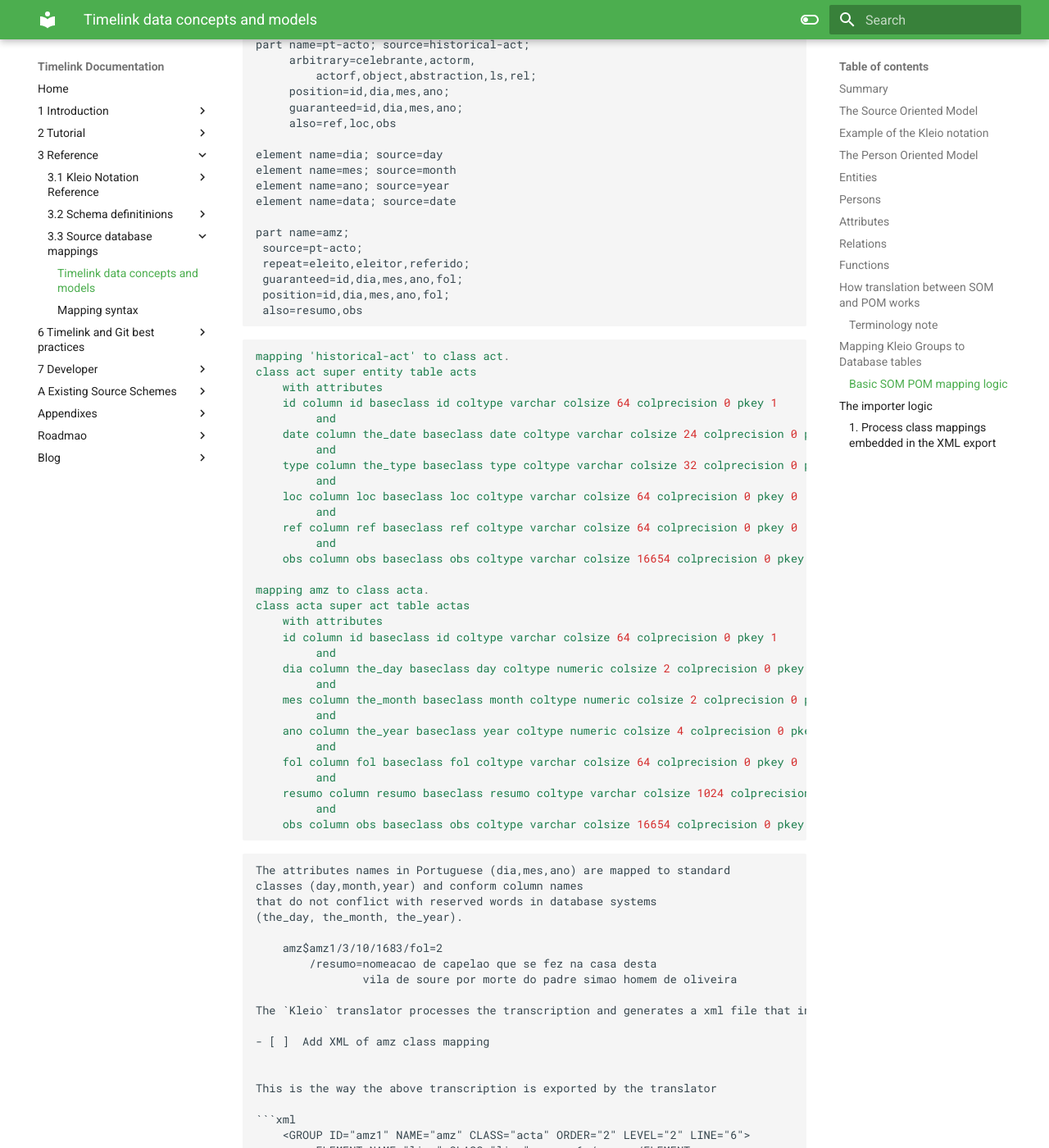
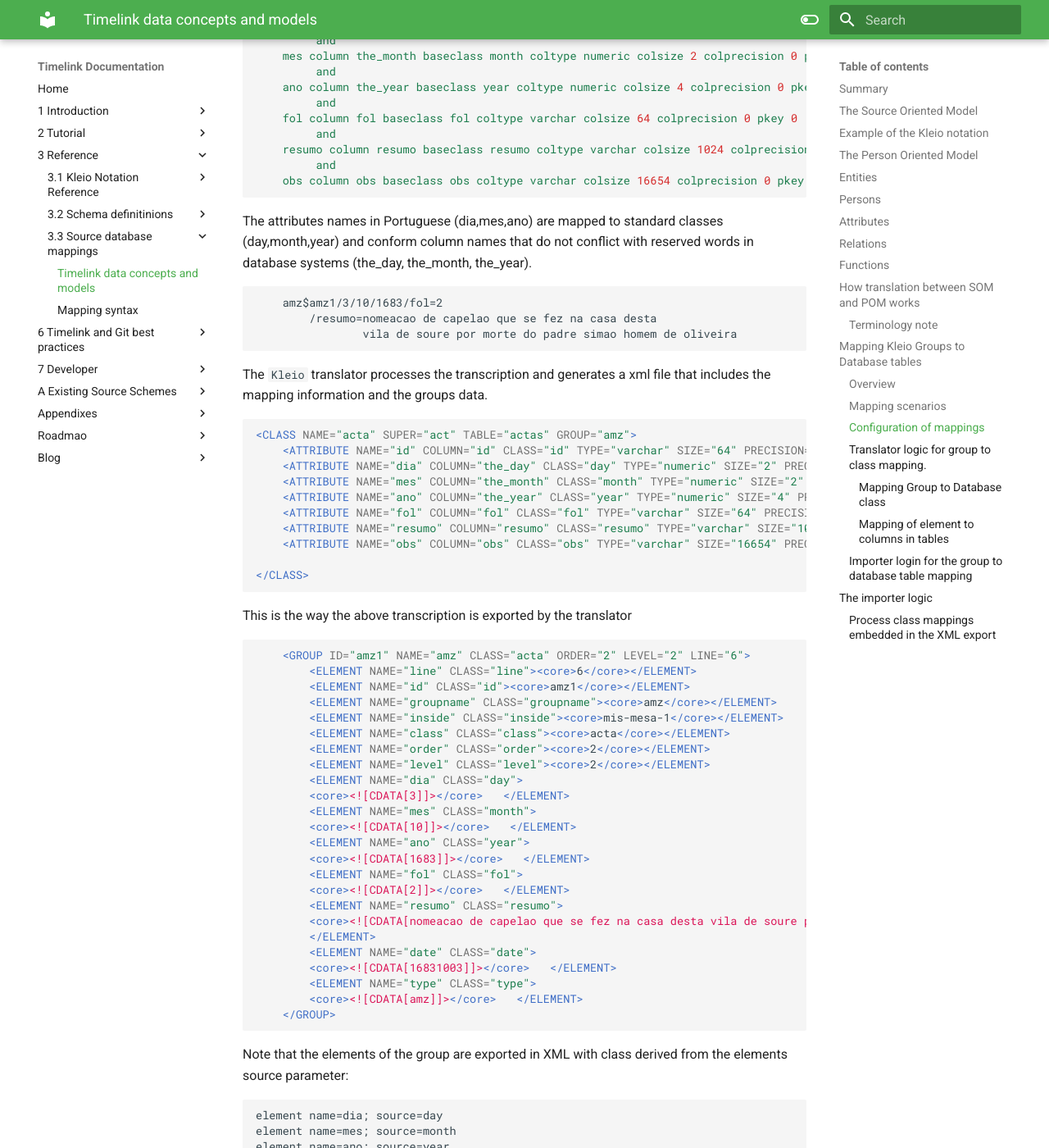
Before and after one commit to time-link/timelink-docs, an MkDocs documentation site: the page built from docs/3_Reference/3.3_Source_database_mappings/How Source-Database mappings work.md, in a window 1280 px wide and 1400 px high, scrolled down 9695 px. Shown: the whole window at 82% size. Built offline with MkDocs 1.6.1 and Material for MkDocs 9.7.7, drawn with Linux system fonts in a browser that asks for light colours; some of the changed text lies outside the part shown.

Commit message:
vault backup: 2025-03-31 16:33:57

````diff
--- a/docs/3_Reference/3.3_Source_database_mappings/How Source-Database mappings work.md
+++ b/docs/3_Reference/3.3_Source_database_mappings/How Source-Database mappings work.md
@@ -231,6 +231,7 @@
 
 ## Mapping Kleio Groups to Database tables
 
+### Overview
 
 The correspondence between the Kleio groups, elements and aspects, on one side,
 and tables and columns in a relational database is defined by conventions and
@@ -251,6 +252,8 @@
 to provide Timelink with mapping information between the terminology used in the
 source and the core groups and elements.
 
+### Mapping scenarios
+
 The mapping configuration process addresses several scenarios of different complexity:
 
 1. Define new  names for the base groups so that the vocabulary of the transcription is closer to the original source
@@ -267,31 +270,7 @@
     -   e.g. the element `sex` can be inferred if groups such as `father`
         and `mother` are used instead of `person`
 
-### Basic SOM POM mapping logic
-
-1. Each group must correspond to a database entity type.
-2. Each database entity type is stored in a hierarchical table structure , with the Class Entity associated to table "entities" at the top.
-3. Each database entity type has associated a PomSomMapper class.
-4. The PomSomMapper class stores the definitiond the database structure as follows:
-	1. The name of the entity class
-	2. The name of the super class
-	3. The name of the associated table
-	4. A set of column definitions. Each column definition contains:
-		1. Generic name of the column/attribute/element
-		2. The column name in the database
-		3. The class of the column in the Kleio SOM model
-		4. The specific of the data type of column (type, size, precision)
-		5. If the column is a primary key.
-5. The information necessary to instantiate a PomSomMapper is part of the export file. It is not needed for built in models, but is used to generate tables and Python ORM classes during import.
-
-The correspondence between group and database entities is imported
-1. The PomSomMapper also keeps track of the correspondence between groups and database classes.
-	1. This correspondence is part of the import file: each group in the import file contains the name of the  class it is associated with.
-	2. Also, each element of the group contain the baseclass it corresponds to.
-	3. It is common for multiple groups to map to the same class, and that different elements names are used to record the information of columns with the same name.
-	4. This will not generate different PomSomMappers, but the PomSomMapper associated with each class keeps track of the groups associated with its class, and also of the mapping of group elements to database columns.
-
-
+### Configuration of mappings
 
 Currently three types of configuration files are used to provide this information:
 
@@ -328,7 +307,7 @@
 
 The statement:
 
-    mapping person to class person
+    mapping person to class person.
 
 means that the Kleio group `person` will be stored in the database as an
 entity of class `person`.
@@ -409,6 +387,7 @@
     obs column obs baseclass obs coltype varchar colsize 16654 colprecision 0 pkey 0 .
 
 mapping amz to class acta.
+
 class acta super act table actas
     with attributes
     id column id baseclass id coltype varchar colsize 64 colprecision 0 pkey 1
@@ -426,19 +405,31 @@
 	obs column obs baseclass obs coltype varchar colsize 16654 colprecision 0 pkey 0 .
 ```
 
-```
+
 The attributes names in Portuguese (dia,mes,ano) are mapped to standard
 classes (day,month,year) and conform column names
 that do not conflict with reserved words in database systems
 (the_day, the_month, the_year).
-
+```
     amz$amz1/3/10/1683/fol=2
         /resumo=nomeacao de capelao que se fez na casa desta
                 vila de soure por morte do padre simao homem de oliveira
 
+```
 The `Kleio` translator processes the transcription and generates a xml file that includes the mapping information and the groups data.
 
-- [ ]  Add XML of amz class mapping
+```xml
+<CLASS NAME="acta" SUPER="act" TABLE="actas" GROUP="amz">
+	<ATTRIBUTE NAME="id" COLUMN="id" CLASS="id" TYPE="varchar" SIZE="64" PRECISION="0" PKEY="1" ></ATTRIBUTE>
+	<ATTRIBUTE NAME="dia" COLUMN="the_day" CLASS="day" TYPE="numeric" SIZE="2" PRECISION="0" PKEY="0" ></ATTRIBUTE>
+	<ATTRIBUTE NAME="mes" COLUMN="the_month" CLASS="month" TYPE="numeric" SIZE="2" PRECISION="0" PKEY="0" ></ATTRIBUTE>
+	<ATTRIBUTE NAME="ano" COLUMN="the_year" CLASS="year" TYPE="numeric" SIZE="4" PRECISION="0" PKEY="0" ></ATTRIBUTE>
+	<ATTRIBUTE NAME="fol" COLUMN="fol" CLASS="fol" TYPE="varchar" SIZE="64" PRECISION="0" PKEY="0" ></ATTRIBUTE>
+	<ATTRIBUTE NAME="resumo" COLUMN="resumo" CLASS="resumo" TYPE="varchar" SIZE="1024" PRECISION="0" PKEY="0" ></ATTRIBUTE>
+	<ATTRIBUTE NAME="obs" COLUMN="obs" CLASS="obs" TYPE="varchar" SIZE="16654" PRECISION="0" PKEY="0" ></ATTRIBUTE>
+
+</CLASS>
+```
 
 
 This is the way the above transcription is exported by the translator
@@ -480,8 +471,6 @@
 Which generates the `CLASS` attribute in XML
 
 ```xml
-
-
 <ELEMENT NAME="dia" CLASS="day">
 	 <core><![CDATA[3]]></core>   </ELEMENT>
 <ELEMENT NAME="mes" CLASS="month">
@@ -489,6 +478,54 @@
 <ELEMENT NAME="ano" CLASS="year">
 
 ```
+### Translator logic for group to class mapping.
+
+####  Mapping Group to Database class
+
+The determination of the database class `a_class` associated with a group `a_group` is based on the following reasoning:
+
+1. In the mappings configuration there is a clause `mapping a_agroup to class a_class`
+2. if not there is a clause `mapping s_agroup to class a_class`  and `s_group` can be found in the `source` parameter of `a_group`, recursively.  In other words `a_group` descends from `s_group` .
+
+
+> [!NOTE] Mapping of Group to Class depends on local mappings and structure files
+> Since it is possible that different Kleio files are processed with specific structure files associated, and in the future also different mappings file, and since several Kleio files can feed a single database, it is possible that groups with the same name will map diferently to database tables.
+
+#### Mapping of element to columns in tables
+
+When processing an element of a group for export the Kleio translator determines the class of each element as follows:
+
+1. The class associated with the group  has an attribute with the same name as the element in the group: then the class of the element is obtained from the `baseclass` value of the class attribute.
+2. There element extends, through the parameter `source`, recursively, an element whose name appears as the name of an attribute in the class associated to the group of the element.
+3. The class associated with the group extends another class with has an attribute with the same name as the element.
+
+
+### Importer login for the group to database table mapping
+
+1. Each group must correspond to a database entity type.
+2. Each database entity type is stored in a hierarchical table structure , with the Class Entity associated to table "entities" at the top.
+3. Each database entity type has associated a PomSomMapper class.
+4. The PomSomMapper class stores the definitiond the database structure as follows:
+	1. The name of the entity class
+	2. The name of the super class
+	3. The name of the associated table
+	4. A set of column definitions. Each column definition contains:
+		1. Generic name of the column/attribute/element
+		2. The column name in the database
+		3. The class of the column in the Kleio SOM model
+		4. The specific of the data type of column (type, size, precision)
+		5. If the column is a primary key.
+5. The information necessary to instantiate a PomSomMapper is part of the export file. It is not needed for built in models, but is used to generate tables and Python ORM classes during import.
+
+The correspondence between group and database entities is imported
+1. The PomSomMapper also keeps track of the correspondence between groups and database classes.
+	1. This correspondence is part of the import file: each group in the import file contains the name of the  class it is associated with.
+	2. Also, each element of the group contain the baseclass it corresponds to.
+	3. It is common for multiple groups to map to the same class, and that different elements names are used to record the information of columns with the same name.
+	4. This will not generate different PomSomMappers, but the PomSomMapper associated with each class keeps track of the groups associated with its class, and also of the mapping of group elements to database columns.
+
+
+
 During import Timelink will determine the mapping information to be used
 for the incoming Kleio group, from the group XML information:
 
@@ -496,10 +533,29 @@
     <GROUP ID="amz1" NAME="amz" CLASS="acta" ORDER="2" LEVEL="2" LINE="6">
 ```
 
+
 It will then go through each of the attributes of database class `acta`
 and fetch the group element with CLASS equal to the attribute baseclass. The
 value of the element is used to set the corresponding column in the table
 `actas`.
+
+So from:
+
+
+```xml
+<GROUP ID="amz1" NAME="amz" CLASS="acta" ORDER="2" LEVEL="2" LINE="6">
+	<ELEMENT NAME="dia" CLASS="day">
+		 <core><![CDATA[3]]></core>   </ELEMENT>
+```
+
+and
+
+```xml
+<CLASS NAME="acta" SUPER="act" TABLE="actas" GROUP="amz">
+	<ATTRIBUTE NAME="dia" COLUMN="the_day" CLASS="day" TYPE="numeric" SIZE="2" PRECISION="0" PKEY="0" ></ATTRIBUTE>
+```
+
+The importer determines that the information of group element "dia" should be stored in column "the_day"
 
 Note that the mapping allows for the usage of a Kleio group with a evocative
 name "amz" while using a more generic table name `actas`.
@@ -510,21 +566,34 @@
 
 This import process is at the heart of the Timelink model of data management, and here we describe it in some detail.
 
-### 1. Process class mappings embedded in the XML export
+### Process class mappings embedded in the XML export
 
-The kleio translator embeds the mappings in the XML export
+The kleio translator embeds the class mappings in the XML export.
 
-- [ ]  XML example of class mapping
 
-With this information the importer is able to dynamically create new database tables as necessary. Note that the XML file also includes the class mappings of the built in models (entity, source, act, person, object, geo entity, attribute, relation), but these are ignored by the import process, which uses the most update versions of the mappings in the timelink-py package.
+```xml
+<CLASS NAME="acta" SUPER="act" TABLE="actas" GROUP="amz">
+	<ATTRIBUTE NAME="id" COLUMN="id" CLASS="id" TYPE="varchar" SIZE="64" PRECISION="0" PKEY="1" ></ATTRIBUTE>
+	<ATTRIBUTE NAME="dia" COLUMN="the_day" CLASS="day" TYPE="numeric" SIZE="2" PRECISION="0" PKEY="0" ></ATTRIBUTE>
+	<ATTRIBUTE NAME="mes" COLUMN="the_month" CLASS="month" TYPE="numeric" SIZE="2" PRECISION="0" PKEY="0" ></ATTRIBUTE>
+	<ATTRIBUTE NAME="ano" COLUMN="the_year" CLASS="year" TYPE="numeric" SIZE="4" PRECISION="0" PKEY="0" ></ATTRIBUTE>
+	<ATTRIBUTE NAME="fol" COLUMN="fol" CLASS="fol" TYPE="varchar" SIZE="64" PRECISION="0" PKEY="0" ></ATTRIBUTE>
+	<ATTRIBUTE NAME="resumo" COLUMN="resumo" CLASS="resumo" TYPE="varchar" SIZE="1024" PRECISION="0" PKEY="0" ></ATTRIBUTE>
+	<ATTRIBUTE NAME="obs" COLUMN="obs" CLASS="obs" TYPE="varchar" SIZE="16654" PRECISION="0" PKEY="0" ></ATTRIBUTE>
+
+</CLASS>
+```
+
+With this information the importer is able to dynamically create new database tables as necessary. Note that the XML file also includes the class mappings of the built in models (entity, source, act, person, object, geo entity, attribute, relation), but these are ignored by the import process, which uses the most updated versions of the mappings in the timelink-py package.
 
 When a CLASS section is detected in the XML file, if it refers to a builtin, it is ignored. If not, a new table is created along with a SQLAlchemy model for access in Jupiter notebooks and Python applications.
 
 When a GROUP section is encountered the following logic is executed:
 
 1. Find the PomSomMapper corresponding to the GROUP, using the CLASS attribute of the GROUP XML Element as the id of PomSomMapper.
-2. Get The ORM models associated with this PomSomMapper
-3. Loop through the PomSomMapper class attributes column names  and fetch the element with the corresponding information
+2. Get The ORM model associated with this PomSomMapper. This ORM must exist at this point. it is either a builtin model in `timelink.models.api` or it was created dynamically from a database class definition such as above by the method PomSomMapper.ensure_mapping().
+3. Get the name of the columns mapped to the attributes of the ORM model. The list of columns mapped to the ORM attributes is obtained by sqlalchemy.inspec(orm_model_class).columns
+4. For each column associated to the ORM model, get the group element information, by finding the element name in the class attributes
 	1. Use the CLASS in the database model to find a matching  class attribute of an ELEMENT in GROUP section
 		1. Store the core value of the element in the corresponding column of the ORM model
 		2. Store the extra information about the element in the extra_info columns of the ORM model. The extra info can be: the original name of the element in the group, comment text and original wording text.
````
Also changed, not shown: other parts of docs/3_Reference/3.3_Source_database_mappings/How Source-Database mappings work.md (+2 -3 lines).
